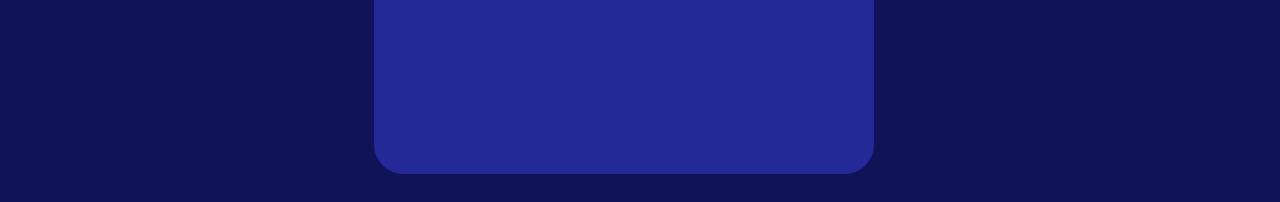
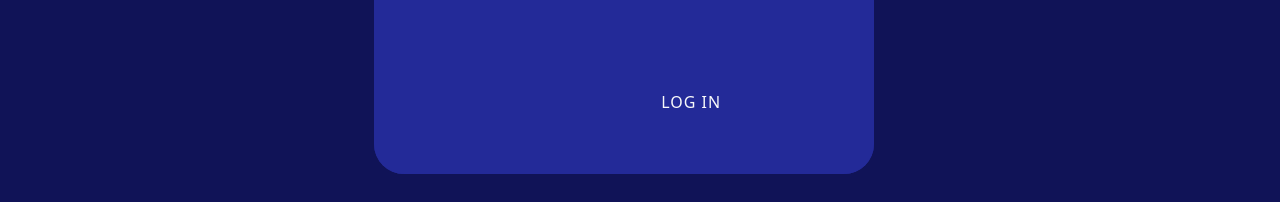
Before and after one commit to Marcokorcak/Midterm-Project, a React (Vite) app: page /logIn in a window 1280 px wide. Shown: the part 474-676 px from the top of the page. Built offline with nearby package versions, Linux system fonts and the light colour scheme.

Commit message:
finished login

```diff
--- a/package.json
+++ b/package.json
@@ -20,6 +20,8 @@
     "@types/react": "^18.0.28",
     "@types/react-dom": "^18.0.11",
     "@vitejs/plugin-react": "^3.1.0",
+    "autoprefixer": "^10.4.14",
+    "postcss": "^8.4.21",
     "tailwindcss": "^3.2.7",
     "vite": "^4.2.0"
   }
--- a/src/Pages/logIn.jsx
+++ b/src/Pages/logIn.jsx
@@ -20,12 +20,20 @@ const Login = () => {
                             <input className="b" name="password" placeholder="Password" />
 
                         </div>
+
                     </div>
+
                 </div>
             </div>
+
+            <div class="fill-button">
+
+                <button class="btn">
+                    <p className = "text-light font-weight-bold">
+                    Log In</p></button>
+            </div>
+
         </div>
-
-
 
     </Container>)
 
--- a/src/Pages/viewCredit.jsx
+++ b/src/Pages/viewCredit.jsx
@@ -38,6 +38,7 @@ const ViewCredit = () => {
 
                             <button className="y"> Pay Now</button>
 
+
                         </div>
                     </div>
                     </div>
--- a/src/index.css
+++ b/src/index.css
@@ -44,7 +44,7 @@ img.b {
 }
 
 img.x{
-  height: 300px;
+  height: 318px;
   margin-top: 3%;
 }
 
@@ -108,6 +108,9 @@ text-align: center;
 margin-left: auto;
 margin-right: auto;
 display: block;
+background-color: #232a98;
+color: #fff;
+border-radius: 3px;
 }
 
 /* button:hover{
@@ -215,3 +218,56 @@ h1.a{
   margin-bottom: -5%;
 
 }
+
+.fill-button{
+position:absolute;
+left:54%;
+top:73%;
+transform: translate(-50%,-50%);
+}
+
+.btn {
+border: none;
+font-family: inherit;
+font-size: inherit;
+color: inherit;
+background: none;
+cursor: pointer;
+padding: 25px 80px;
+display: inline-block;
+margin: 15px 30px;
+text-transform: uppercase;
+letter-spacing: 1px;
+font-weight: 700;
+outline: none;
+position: relative;
+-webkit-transition: all 1s;
+-moz-transition: all 1s;
+transition: all 1s;
+}
+.btn {
+border: 3px solid red;
+}
+.btn:hover {
+color: #fff;
+}
+.btn::after {
+content: '';
+position: absolute;
+z-index: -1;
+-webkit-transition: all 1s;
+-moz-transition: all 1s;
+transition: all 1s;
+
+}
+.btn:after {
+width: 0%;
+height: 100%;
+top: 0;
+left: 0;
+background: rgb(35, 21, 125);
+border-radius: 8px;
+}
+.btn:hover:after, .btn:active:after {
+width: 100%;
+}
--- a/tailwind.config.cjs
+++ b/tailwind.config.cjs
@@ -1,8 +1,7 @@
-/** @type {import('tailwindcss').Config} */
+/**  @type {import('tailwindcss').Config} */
 module.exports = {
   content: [
-    "./index.html",
-    "./src/**/*.{js,ts,jsx,tsx}",
+    "./src//*.{js,ts,jsx,tsx}",
   ],
   theme: {
     extend: {},
```
Also changed, not shown: postcss.config.cjs (+5 -5 lines), 1 other file (tests, documents, lock files or other folders).
